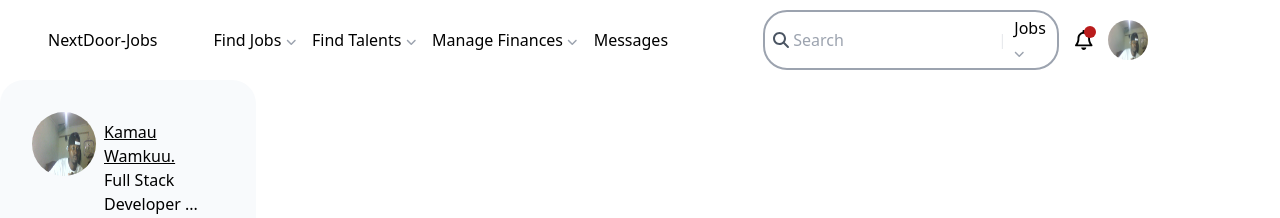
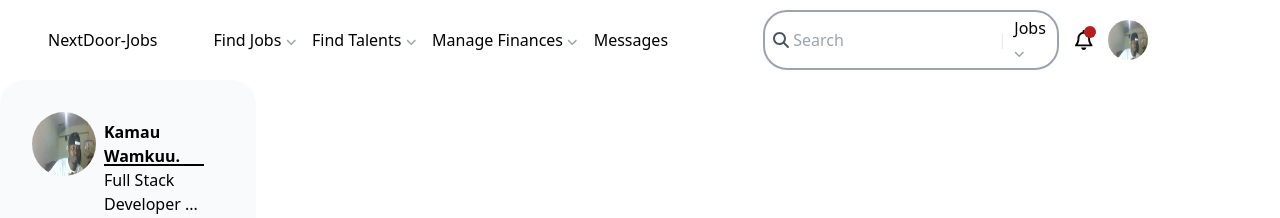
Before and after one commit to Kamau-ke/nextDoor-Jobs, a React (Vite) app: page / in a window 1280 px wide. Shown: the top 218 px of the page. Built offline with nearby package versions, Linux system fonts and the light colour scheme.

Commit message:
job card

```diff
--- a/src/components/ProfileCard.jsx
+++ b/src/components/ProfileCard.jsx
@@ -2,15 +2,18 @@ import React from 'react'
 import Profile from'../assets/images/profile.jpg'
 function ProfileCard() {
   return (
-    <div className='bg-slate-50 w-1/5 h-56 rounded-3xl'>
-        <div className=' p-8 flex space-x-2 '>
-            <img src={Profile} className='h-16 w-16 rounded-full'/>
-            <div className='mt-2'>
-                <h3 className='underline bold'>Kamau Wamkuu.</h3>
-                <h2>Full Stack Developer ...</h2>
-            </div>
+      <div className='bg-slate-50 w-1/5 h-56 rounded-3xl'>
+          <div className='p-8 flex space-x-2'>
+         <img src={Profile} className='h-16 w-16 rounded-full' />
+      <div className='mt-2'>
+        <h3 className='relative font-bold cursor-pointer hover:text-green-600 group'>
+          Kamau Wamkuu.
+          <span className="absolute left-0 bottom-0.5 h-0.5 w-10/12 bg-black group-hover:bg-green-600"></span>
+        </h3>
+        <h2>Full Stack Developer ...</h2>
+      </div>
+  </div>
 
-        </div>
         <a href="#" className='underline text-green-600 pl-8'>complete your profile</a>
 
         <div className="relative h-1 w-9/12 bg-gray-300 rounded ml-8 mt-1">
```
